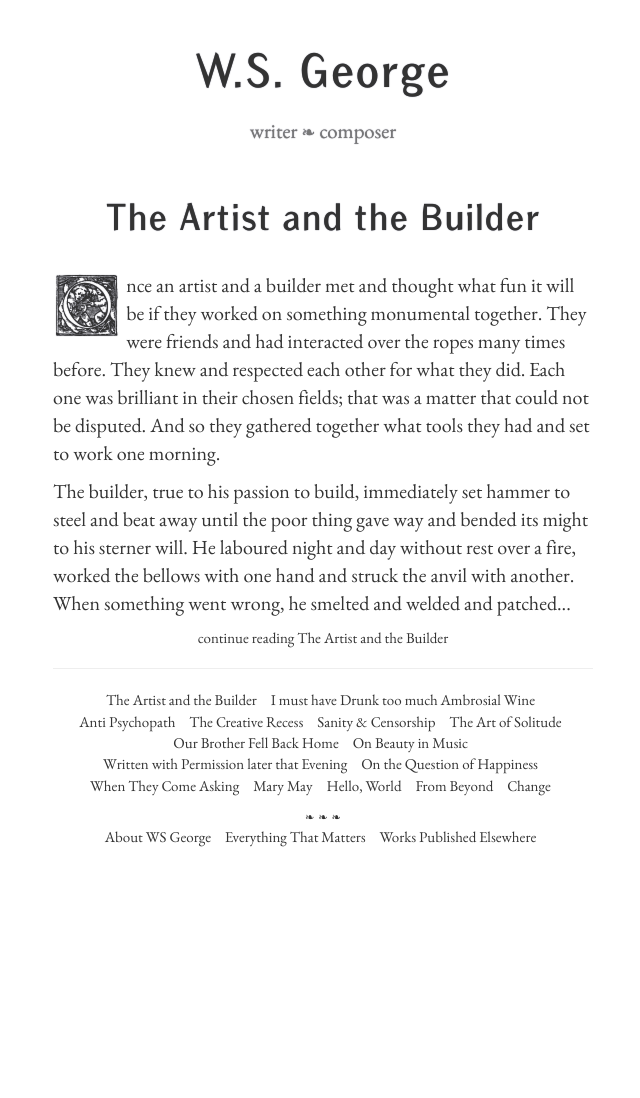
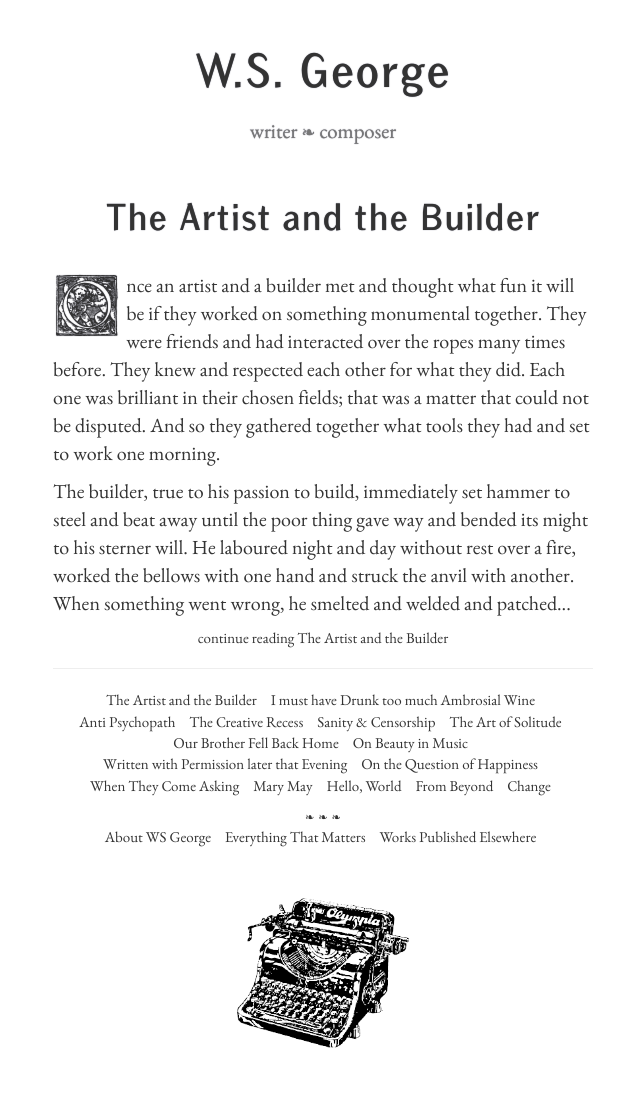
Before and after one commit to jessejohnson/wsgeorge, a Jekyll site: the page built from index.html, in a window 1280 px wide. Shown: the whole page, without its empty margins (317-957 px from the left). Built offline with Jekyll 4.4.1, drawn with Linux system fonts in a browser that asks for light colours; before the commit the page ends 900 px from its top, so only the background shows below that.

Commit message:
add typwriter image to bottom of page

```diff
--- a/_layouts/base.html
+++ b/_layouts/base.html
@@ -29,6 +29,8 @@
                         <li class="bottom-link"><a href="{{page.url}}">{{page.title}}</a></li>
                     {% endfor %}
                 </ul>
+
+                <img class="img-responsive center hero-image" src="/img/typewriter.png">
     		</div>
     	</div>
 
--- a/css/wsgeorge.css
+++ b/css/wsgeorge.css
@@ -103,3 +103,9 @@ p a{
 	margin-bottom: 20px;
 	margin-left: 40px;
 }
+
+.hero-image{
+	height: 150px;
+	margin-top: 50px;
+	margin-bottom: 50px;
+}
```
